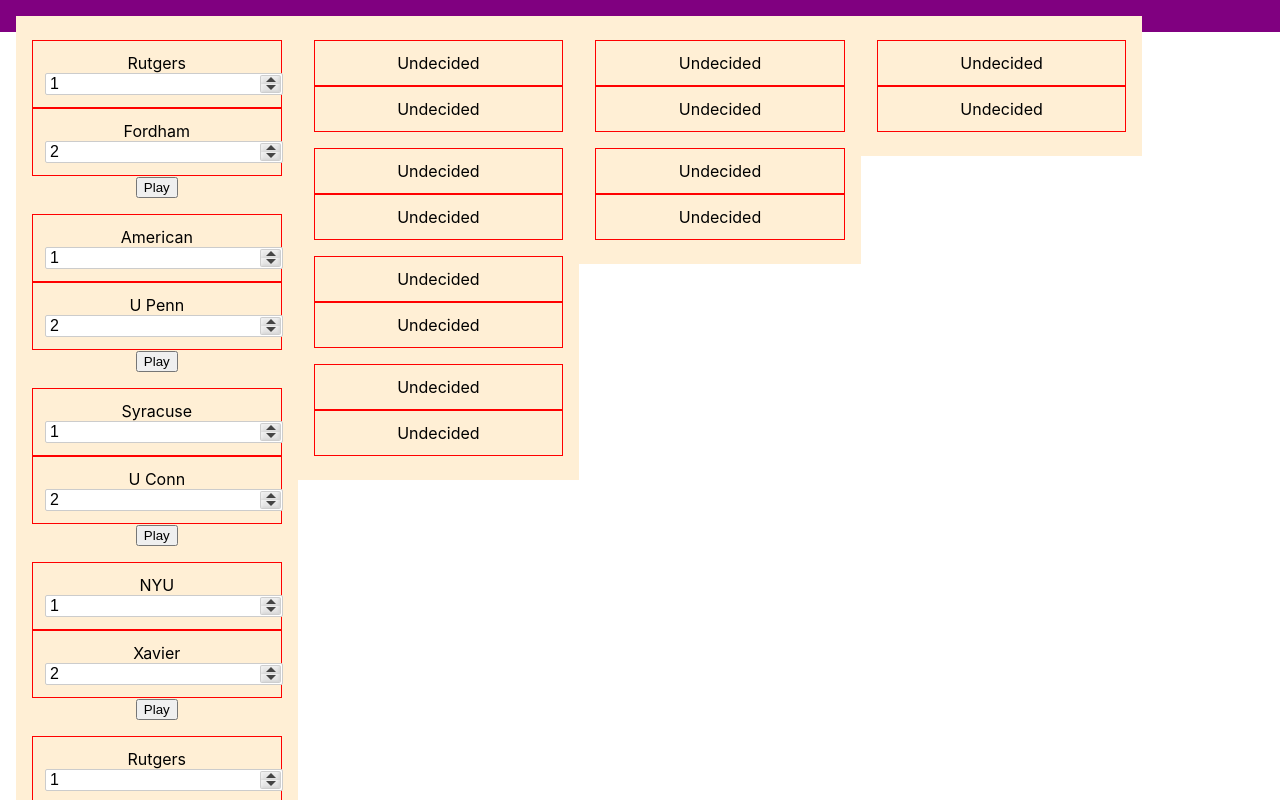
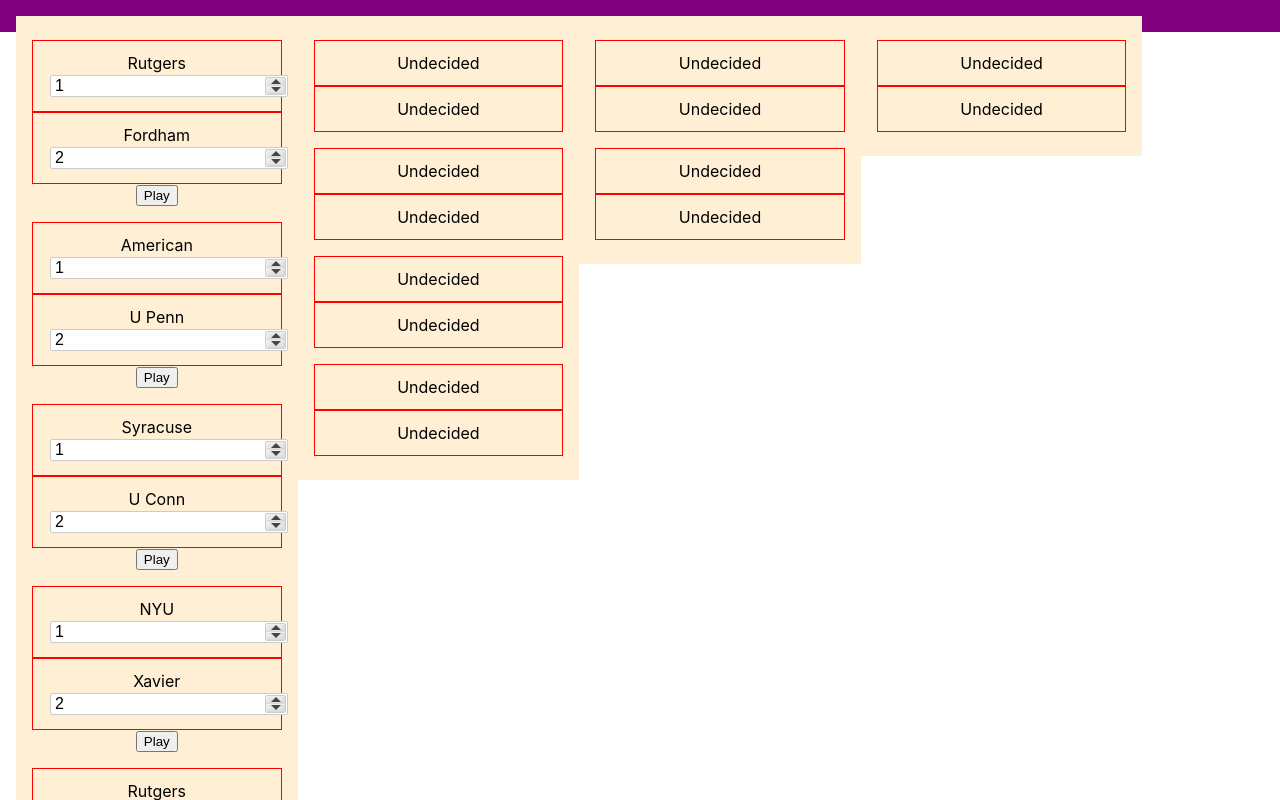
Before and after one commit to skladany/react-madness, a React (Create React App) app: page / in a window 1280 px wide. Shown: the top 800 px of the page. Built offline with nearby package versions, Linux system fonts and the light colour scheme.

Commit message:
Undo logic

```diff
--- a/src/components/App.jsx
+++ b/src/components/App.jsx
@@ -89,6 +89,33 @@
     });
   };
 
+  unPickWinner = ({ team, round, division, matchId, winner }) => {
+    // State is updating, but not getting passed down to round 2 as it should
+
+    // Arbitrary set state of teamA to "win"
+    let bracket = { ...this.state.bracket };
+
+    // Set up next match as well
+    const nextRound = parseInt(round) + 1;
+    const nextMatchId = Math.floor(matchId / 2);
+    const teamLocation = matchId % 2 ? "teamB" : "teamA";
+
+    console.log("d", division);
+    console.log(round);
+    console.log(matchId);
+    console.log(winner);
+
+    // Set the pick!
+    bracket[division][round - 1][matchId].winner = false;
+    bracket[division][nextRound - 1][nextMatchId * 2][teamLocation] = false;
+
+    console.log("hey", winner);
+
+    this.setState({
+      bracket
+    });
+  };
+
   render() {
     return (
       <div className="App">
@@ -99,6 +126,7 @@
           handleSeedChange={this.handleSeedChange}
           determineWinner={this.determineWinner}
           pickWinner={this.pickWinner}
+          unPickWinner={this.unPickWinner}
         />
       </div>
     );
--- a/src/components/Bracket.jsx
+++ b/src/components/Bracket.jsx
@@ -35,6 +35,7 @@
                   >
                     <Team
                       pickWinner={this.props.pickWinner}
+                      unPickWinner={this.props.unPickWinner}
                       team={this.props.teams[matchup.teamA]}
                       round={round}
                       division={division}
@@ -44,6 +45,7 @@
                     />
                     <Team
                       pickWinner={this.props.pickWinner}
+                      unPickWinner={this.props.unPickWinner}
                       team={this.props.teams[matchup.teamB]}
                       round={round}
                       division={division}
--- a/src/components/Matchup.jsx
+++ b/src/components/Matchup.jsx
@@ -27,11 +27,7 @@
       this.props.children[1].props.team &&
       !this.props.children[0].props.winner &&
       !this.props.children[1].props.winner ? (
-        <button
-          onClick={() =>
-            this.handleDetermineWinner(this.props.children, "rutgers")
-          }
-        >
+        <button onClick={() => this.handleDetermineWinner(this.props.children)}>
           Play
         </button>
       ) : (
--- a/src/components/Team.jsx
+++ b/src/components/Team.jsx
@@ -16,6 +16,11 @@
   }
 `;
 
+const SeedWrapper = styled.div`
+  display: inline-block;
+  padding: 2px 5px;
+`;
+
 class Team extends React.Component {
   // static propTypes = {
   //   details: PropTypes.shape({
@@ -27,15 +32,38 @@
   //   }),
   //   addToOrder: PropTypes.func
   // };
-  handlePickWinner = () => {
+
+  handleNumericClick = e => {
+    e.stopPropagation();
+    console.log("handleNumericClick");
+  };
+
+  handlePickWinner = e => {
+    console.log("handlePickWinner");
+
+    const { team, round, division, matchId, winner } = this.props;
+    console.log("Round", round);
+
+    if (round > 1) {
+      console.log("do nothing");
+      return false;
+    } else if (round == 1) {
+      this.props.unPickWinner({
+        team,
+        round,
+        division,
+        matchId,
+        winner: false
+      });
+    } else if (round == 0) {
       this.props.pickWinner({
-      team: this.props.team,
-      round: this.props.round,
-      division: this.props.division,
-      matchId: this.props.matchId,
+        team,
+        round,
+        division,
+        matchId,
         winner: this.props.team.slug
       });
-    console.log("pick a winnner");
+    }
   };
 
   render() {
@@ -49,6 +77,7 @@
 
     const teamSeed = this.props.team ? (
       this.props.round == 0 && !this.props.winner ? (
+        <SeedWrapper onClick={this.handleNumericClick}>
           <NumericInput
             min={1}
             max={64}
@@ -56,6 +85,7 @@
             value={this.props.team.seed}
             onChange={this.props.handleSeedChange}
           />
+        </SeedWrapper>
       ) : (
         <div>{this.props.team.seed}</div>
       )
@@ -64,7 +94,7 @@
     );
 
     return (
-      <TeamDiv className={teamStatus} onClick={() => this.handlePickWinner()}>
+      <TeamDiv className={teamStatus} onClick={this.handlePickWinner}>
         {teamName}
         {teamSeed}
       </TeamDiv>
```
Also changed, not shown: 1 other file (tests, documents, lock files or other folders). Lines whose indentation alone changed are shown as unchanged.
